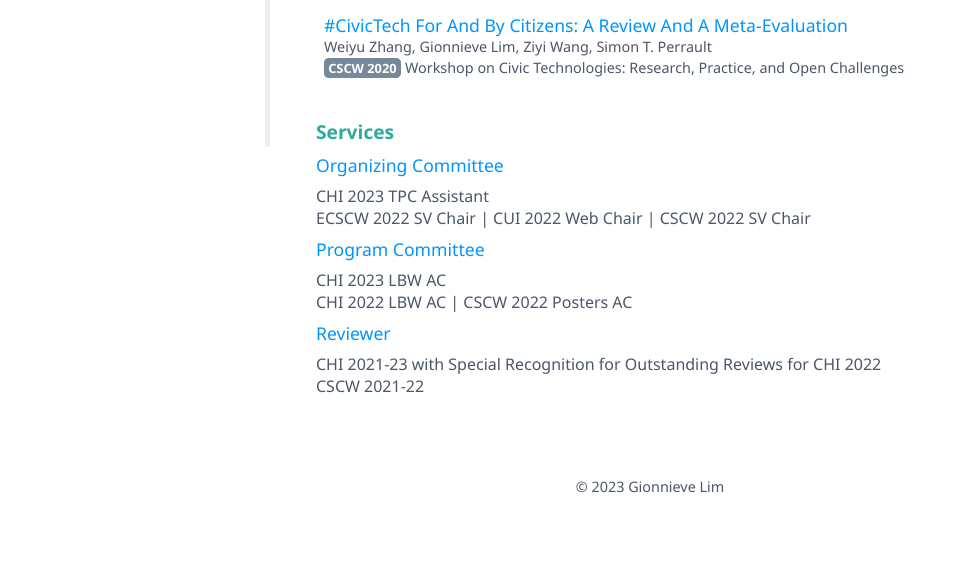
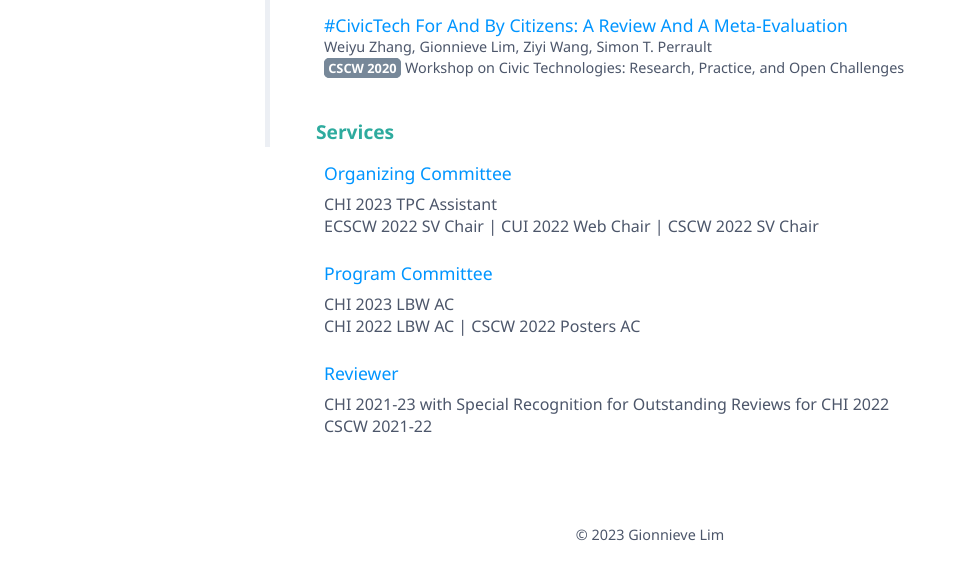
Before and after one commit to gionnievelim/gionnievelim.github.io, a plain HTML site: page index.html in a window 1280 px wide. Shown: the part 653-1232 px from the top of the page, without its empty margins (140-1114 px from the left). Before the commit the page ends 1197 px from the top, so only its background shows below. Drawn offline with Linux system fonts and the light colour scheme; files whose address does not match are found by name.

Commit message:
Update index.html

```diff
--- a/index.html
+++ b/index.html
@@ -135,17 +135,23 @@
       <div class="item">ECSCW 2022 Student Volunteer Chair</div>
 
     </div> -->
+    <div class="item">
       <div class="heading2">Organizing Committee</div>
       <div>CHI 2023 TPC Assistant</div>
       <div>ECSCW 2022 SV Chair | CUI 2022 Web Chair | CSCW 2022 SV Chair</div>
+    </div>
 
+    <div class="item">
       <div class="heading2">Program Committee</div>
       <div>CHI 2023 LBW AC</div>
       <div>CHI 2022 LBW AC | CSCW 2022 Posters AC</div>
+    </div>
 
+    <div class="item">
       <div class="heading2">Reviewer</div>
       <div>CHI 2021-23 with Special Recognition for Outstanding Reviews for CHI 2022</div>
       <div>CSCW 2021-22</div>
+    </div>
   </div>
 
   <!-- <div>
```
Lines whose indentation alone changed are shown as unchanged.
